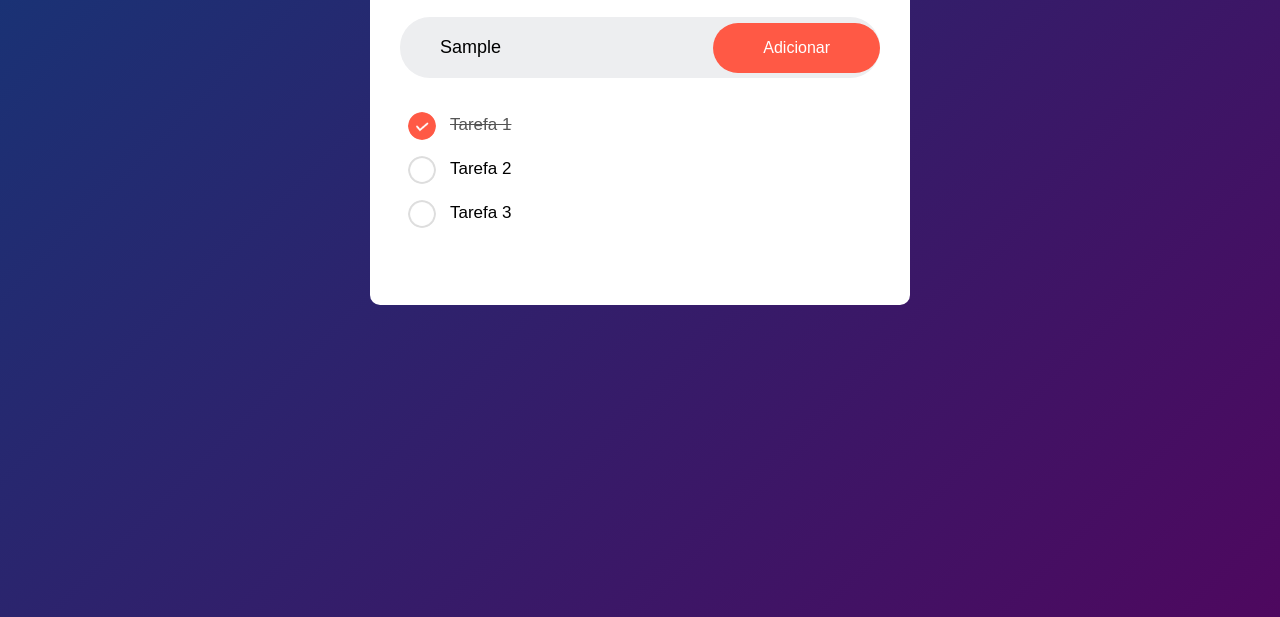
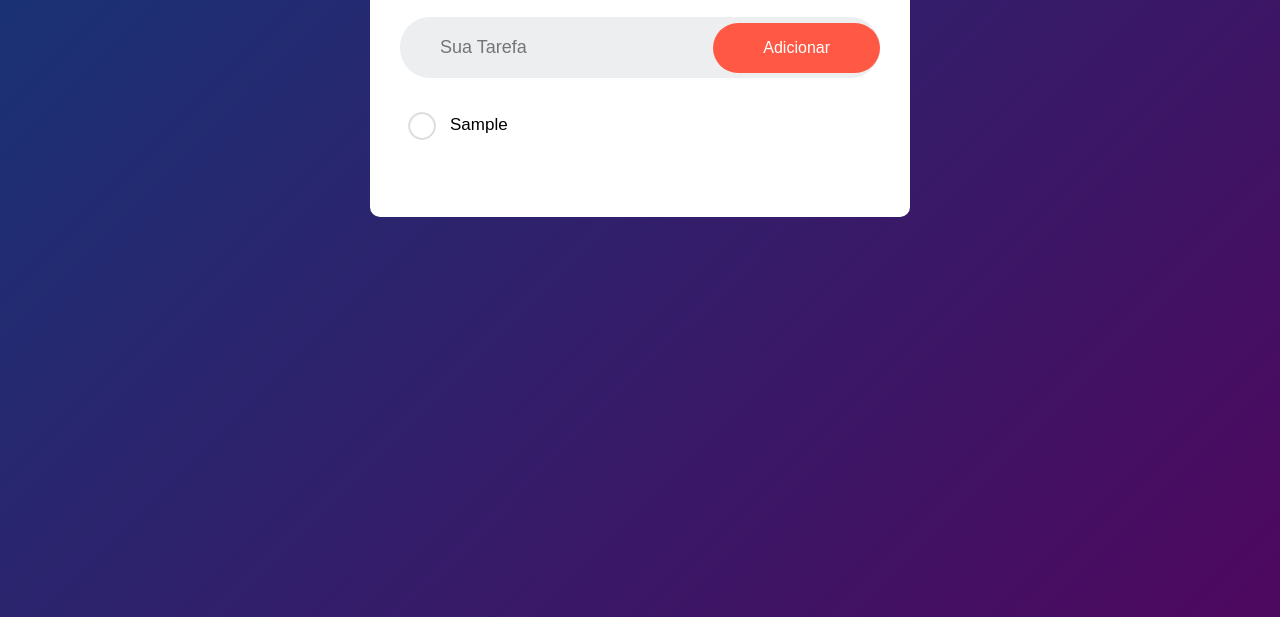
Before and after one commit to Pedrohenriquezuza/To-do-List, a plain HTML site: page index.html in a window 1280 px wide. Both pictures are taken after typing "Sample" into the empty fields and a click on the button "Adicionar". Shown: the part 183-800 px from the top of the page. Drawn offline with Linux system fonts and the light colour scheme.

Commit message:
Função de Adicionar Tarefa
Adicionando a função de adicionar tarefa ao clicar no botão adicionar.

```diff
--- a/index.html
+++ b/index.html
@@ -11,16 +11,18 @@
       <div class="todo-app">
         <h2>To-do List <img src="images/icon.png" alt="" /></h2>
         <div class="row">
-            <input type="text" id="input-box" placeholder="Sua Tarefa">
-            <button>Adicionar</button>
+          <input type="text" id="input-box" placeholder="Sua Tarefa" />
+          <button onclick="addTask()">Adicionar</button>
         </div>
 
         <ul id="list-container">
-            <li class="checked">Tarefa 1</li>
-            <li>Tarefa 2</li>
-            <li>Tarefa 3</li>
+          <!--<li class="checked">Tarefa 1</li>
+          <li>Tarefa 2</li>
+          <li>Tarefa 3</li>-->
         </ul>
       </div>
     </div>
+
+    <script src="script.js"></script>
   </body>
 </html>
--- /dev/null
+++ b/script.js
@@ -0,0 +1,13 @@
+const inputBox = document.querySelector('#input-box')
+const listContainer = document.querySelector('#list-container')
+
+function addTask() {
+    if(inputBox.value === '') {
+        alert('Você deve digitar uma Tarefa!')
+    } else {
+        let li = document.createElement('li')
+        li.innerHTML = inputBox.value
+        listContainer.appendChild(li);
+    }
+    inputBox.value = ''
+}
```
